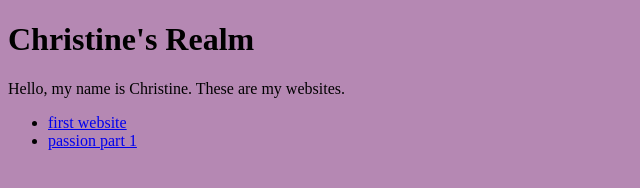
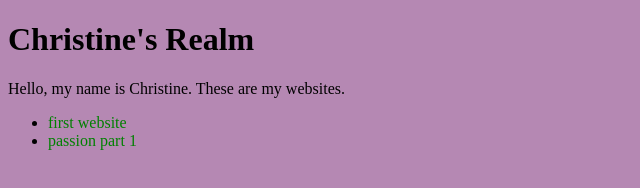
Before and after one commit to cttran18/homepage, a plain HTML site: page index.html in a window 1280 px wide. Shown: the whole page, without its empty margins (0-640 px from the left). Drawn offline with Linux system fonts and the light colour scheme.

Commit message:
Update main.css

```diff
--- a/main.css
+++ b/main.css
@@ -1,3 +1,16 @@
 body {
     background-color:rgba(118, 35, 114, 0.537);
 }
+
+a{
+    color: green;
+    text-decoration: none;
+}
+
+a:visited {
+    color: brown;
+}
+
+a:hover {
+    background-color:cadetblue;
+}
```
